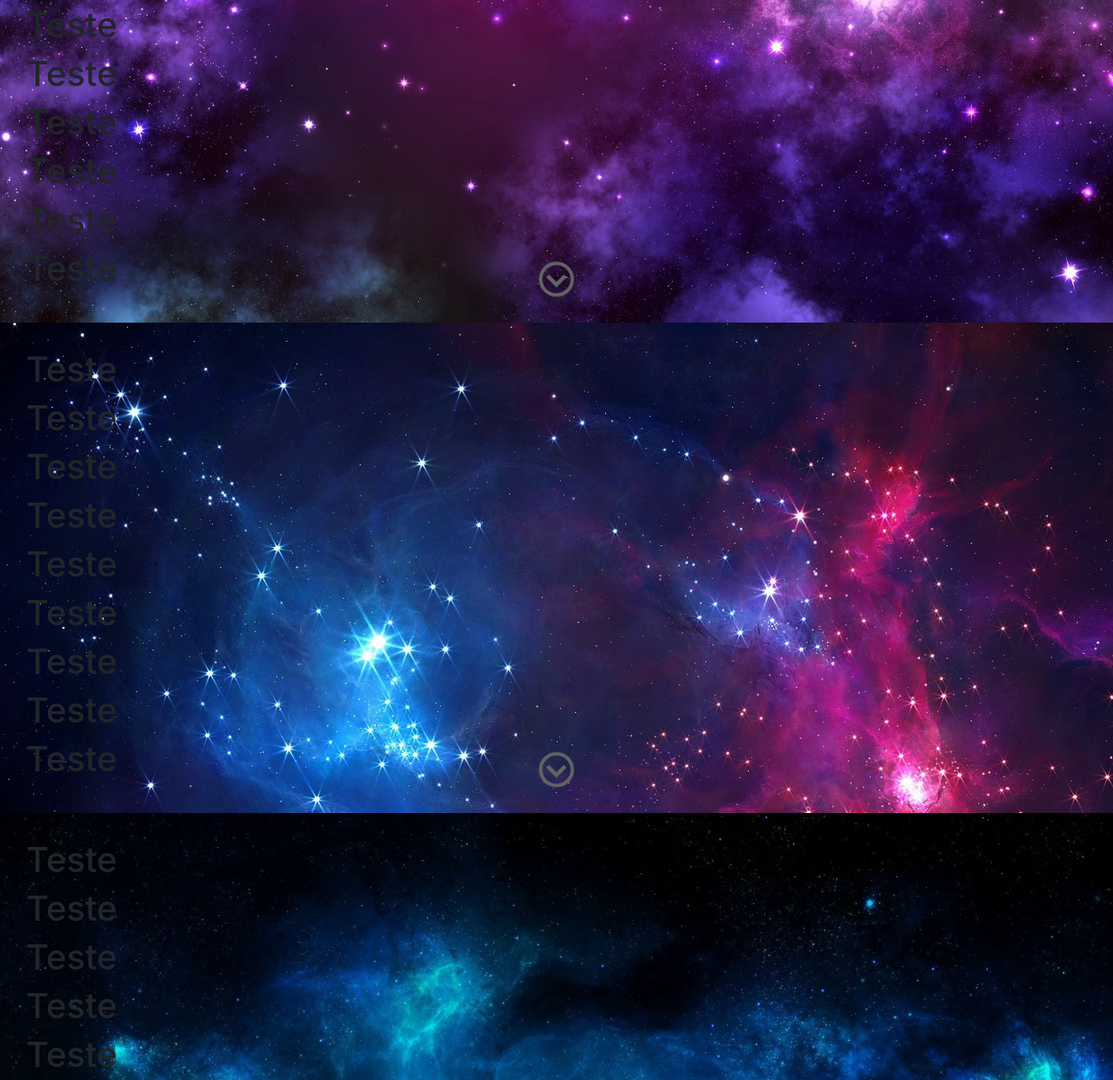
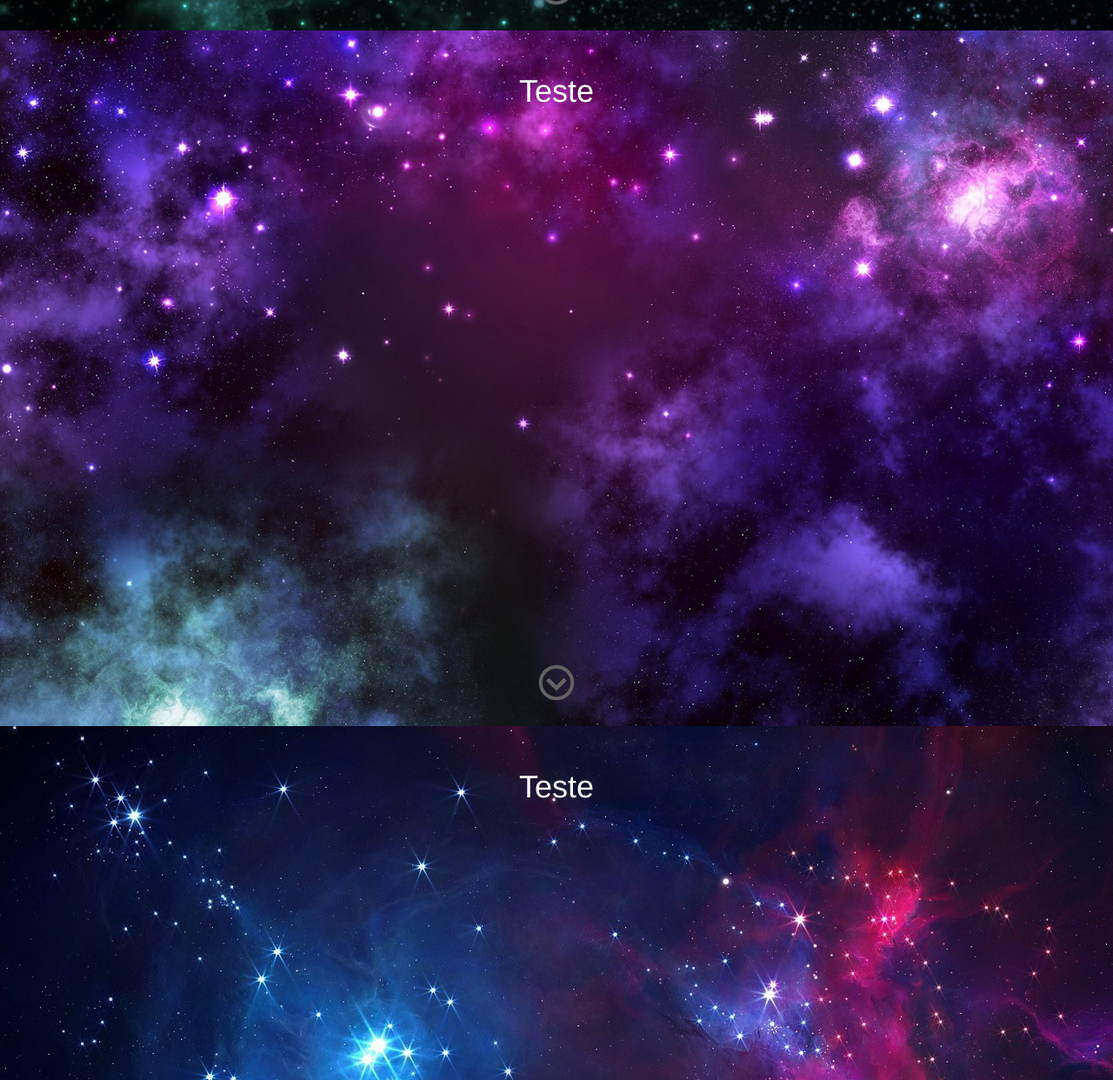
Before and after one commit to mayconds000/html5-css3, a website: page parallax-basico/index.html in a window 1280 px wide. Shown: the part 795-2037 px from the top of the page at 87% size. Drawn offline with nearby package versions, Linux system fonts and the light colour scheme.

Commit message:
problema da altura resolvido com height: 100vh no css ao inves de utilizar 100%

```diff
--- a/parallax-basico/css/main.css
+++ b/parallax-basico/css/main.css
@@ -24,14 +24,16 @@ html, body {
     background-color: lightne(#333, 20%); }
 
 .main {
-  margin-top: 30px; }
+  margin-top: 30px; color: #FFF;}
 
 .slide {
   background-attachment: fixed;
   width: 100%;
-  height: 100%;
   position: relative;
-  padding: 30px; }
+  padding: 30px;
+  text-align: center;
+  height: 100vh;
+  }
 
 .button {
   display: block;
@@ -46,7 +48,8 @@ html, body {
   background-repeat: no-repeat; }
 
 #slide1 {
-  background-image: url(../img/bg1.jpg); }
+  background-image: url(../img/bg1.jpg);
+}
 
 .slide-1-logo {
   text-align: center; }
@@ -58,7 +61,7 @@ html, body {
   -o-background-size: cover;
   background-size: cover;
   z-index: 9;
-  height: 100%; }
+  }
 
 #slide3 {
   background-image: url(../img/bg3.jpg); }
--- a/parallax-basico/index.html
+++ b/parallax-basico/index.html
@@ -6,9 +6,10 @@
     <link rel="stylesheet" href="css/main.css">
     <link rel="stylesheet" href="bower_components/bootstrap/dist/css/bootstrap.min.css">
     <script src="bower_components/jquery/dist/jquery.min.js" charset="utf-8"></script>
+    <script src="https://code.jquery.com/ui/1.12.0/jquery-ui.min.js" charset="utf-8"></script>
     <script src="js/jquery.stellar.min.js" charset="utf-8"></script>
     <script src="js/jquery.waypoints.min.js" charset="utf-8"></script>
-    <script src="js/jquery.easing;1.3.js" charset="utf-8"></script>
+    <script src="js/jquery.easing.1.3.js" charset="utf-8"></script>
 
   </head>
   <body>
@@ -36,39 +37,15 @@
       </section>
       <section class="slide" id="slide2" data-slide="2" data-stellar-background-ratio="0.5">
             <h1>Teste</h1>
-            <h1>Teste</h1>
-            <h1>Teste</h1>
-            <h1>Teste</h1>
-            <h1>Teste</h1>
-            <h1>Teste</h1>
-            <h1>Teste</h1>
-            <h1>Teste</h1>
-            <h1>Teste</h1>
             <a href="#" class="button" data-slide="3" title="slide2"></a>
 
       </section>
       <section class="slide" id="slide3" data-slide="3" data-stellar-background-ratio="0.5">
         <h1>Teste</h1>
-        <h1>Teste</h1>
-        <h1>Teste</h1>
-        <h1>Teste</h1>
-        <h1>Teste</h1>
-        <h1>Teste</h1>
-        <h1>Teste</h1>
-        <h1>Teste</h1>
-        <h1>Teste</h1>
             <a href="#" class="button" data-slide="4" title="slide2"></a>
 
       </section>
       <section class="slide" id="slide4" data-slide="4" data-stellar-background-ratio="0.5">
-        <h1>Teste</h1>
-        <h1>Teste</h1>
-        <h1>Teste</h1>
-        <h1>Teste</h1>
-        <h1>Teste</h1>
-        <h1>Teste</h1>
-        <h1>Teste</h1>
-        <h1>Teste</h1>
         <h1>Teste</h1>
             <a href="#" class="button" data-slide="2" title="slide2"></a>
 
```
Also changed, not shown: parallax-basico/bower.json (added, +22 -0 lines).
